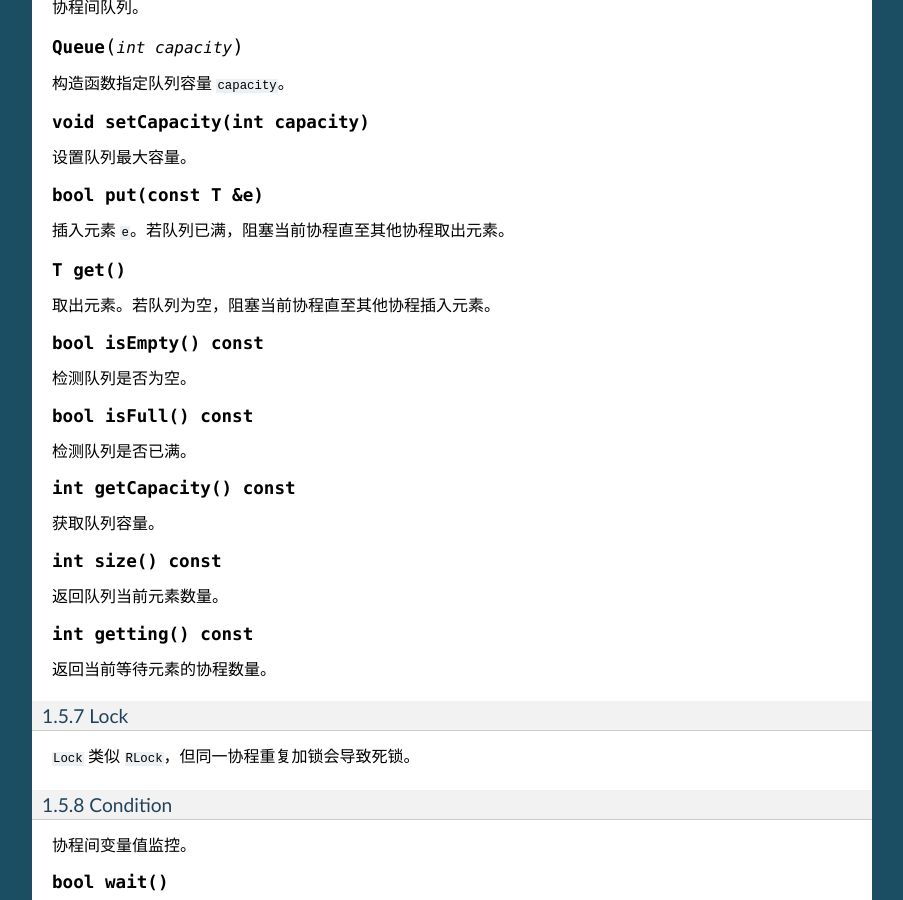
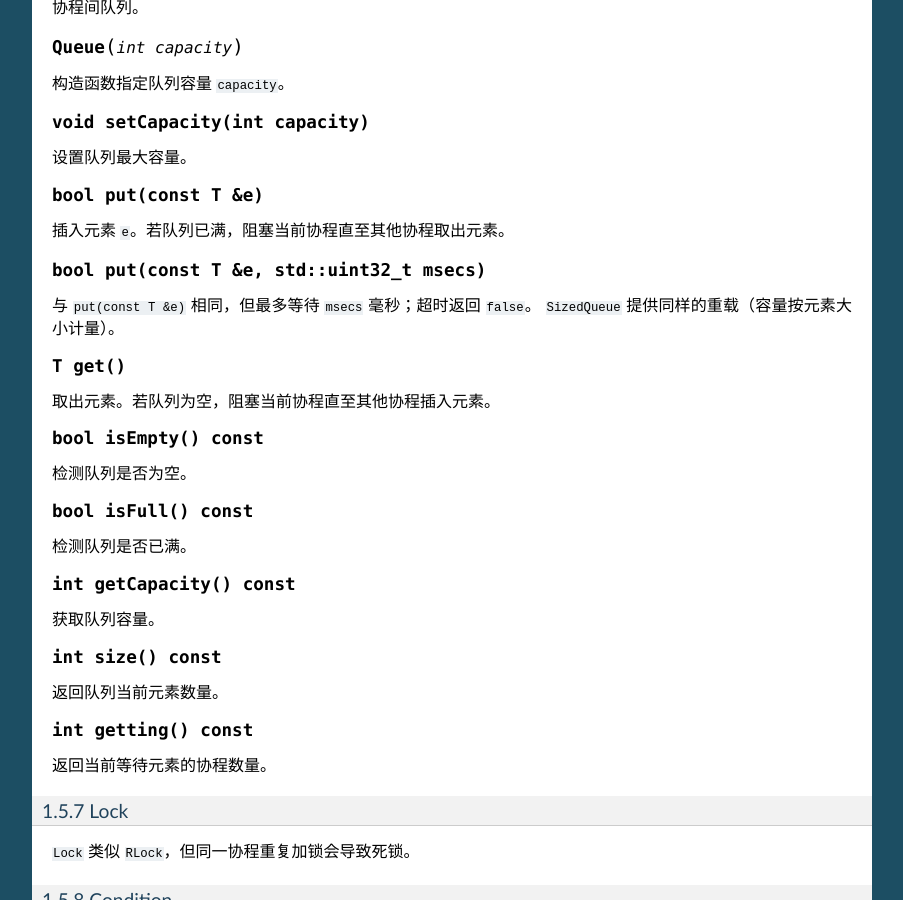
Before and after one commit to hgoldfish/qtng, a Sphinx documentation site: the page built from docs/references.HANS.rst, in a window 1280 px wide and 900 px high, scrolled down 10713 px. Shown: the whole window, without its empty margins (198-1101 px from the left). Built offline with Sphinx 7.4.7, drawn with Linux system fonts in a browser that asks for light colours.

Commit message:
Add SizedQueue::put timeout overloads.
Allow callers to bound how long put waits for capacity instead of blocking indefinitely.

```diff
--- a/docs/references.HANS.rst
+++ b/docs/references.HANS.rst
@@ -676,6 +676,11 @@ qtng 参考文档
 .. method:: bool put(const T &e)
 
 插入元素 ``e``。若队列已满，阻塞当前协程直至其他协程取出元素。
+
+.. method:: bool put(const T &e, std::uint32_t msecs)
+
+与 ``put(const T &e)`` 相同，但最多等待 ``msecs`` 毫秒；超时返回 ``false``。
+``SizedQueue`` 提供同样的重载（容量按元素大小计量）。
 
 .. method:: T get()
 
--- a/docs/references.rst
+++ b/docs/references.rst
@@ -682,6 +682,11 @@ Set the the maximum number of elements this queue can hold.
 .. method:: bool put(const T &e)
 
 Put a element ``e`` to this queue. If the size of queue reaches the capacity, blocks current coroutine until any other coroutine take elements from this queue.
+
+.. method:: bool put(const T &e, std::uint32_t msecs)
+
+Like ``put(const T &e)``, but waits at most ``msecs`` milliseconds for capacity. Returns ``false`` on timeout.
+``SizedQueue`` provides the same overloads (capacity is measured in element size units).
 
 .. method:: T get()
 
```
Also changed, not shown: 1 other file.
